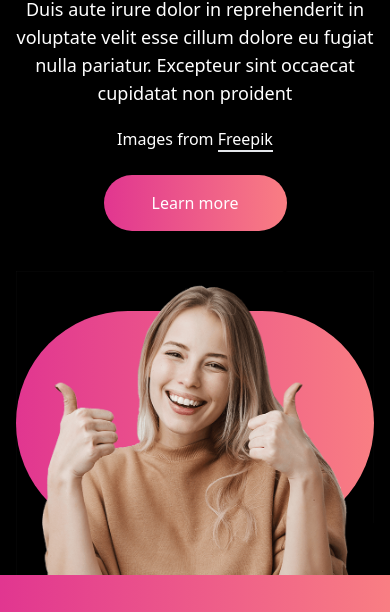
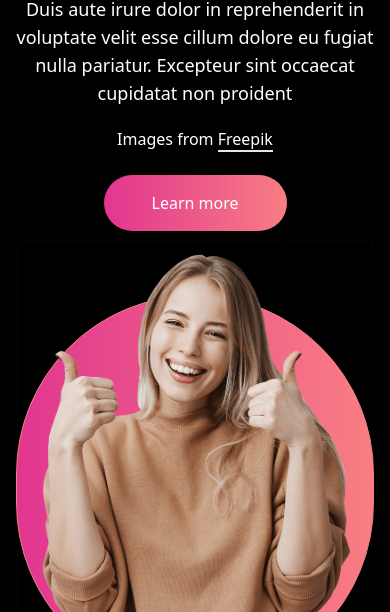
Before and after one commit to gasangw/Online-School, a website built with Vite: page index.html in a window 390 px wide. Shown: the part 193-805 px from the top of the page. Built offline with nearby package versions, Linux system fonts and the light colour scheme; a web font is replaced by a local one.

Commit message:
complete all the media queries for all screens

```diff
--- a/index.html
+++ b/index.html
@@ -17,16 +17,15 @@
     </header>
     <main>
       <section class="bg-bg text-textColor">
-        <div class="container relative overflow-hidden flex flex-col pt-16 pb-10 lg:grid lg:grid-cols-2 lg:pt-40 lg:pb-1">
+        <div class="container relative overflow-hidden flex flex-col pt-16 lg:grid lg:grid-cols-2 lg:pt-40">
            <div class="flex flex-col place-items-center lg:place-items-start">
              <h1 class="text-primary font-medium text-4xl lg:text-6xl">Online School</h1>
              <p class="w-full text-center pt-5 lg:text-left lg:pt-7 text-lg lg:w-[80%]">Duis aute irure dolor in reprehenderit in voluptate velit esse cillum dolore eu fugiat nulla pariatur. Excepteur sint occaecat cupidatat non proident</p>
              <p class="pt-5 lg:text-left lg:pt-7 text-[1rem]">Images from <a href="" class="border-b-2 hover:border-b-grad2">Freepik</a></p>
              <button class="mt-6 lg:text-left lg:mt-11 py-4 px-12 rounded-full bg-gradient-to-r from-grad1 to-grad2 cursor-pointer">Learn more</button>
            </div>
-           <div class="relative mt-10 lg:mt-0">
-            <p class="w-[100%] h-[14rem] mt-10 lg:mt-0 lg:w-[80%] lg:h-[68vh] rounded-full bg-gradient-to-r from-grad1 to-grad2"></p>
-            <img src="Images/girl.png" alt="girl" class="absolute top-0 lg:-top-20 lg:w-[75%]" />
+           <div class="border border-grad2 rounded-full bg-gradient-to-r from-grad1 to-grad2 mt-16">
+            <img src="Images/girl.png" alt="girl" class="w-full md:w-full -mt-14 lg:w-[80%] mx-auto lg:-mt-32" />
            </div>
         </div>
       </section>
```
Also changed, not shown: Images/circle.avif (deleted), Images/circle.png (added).
